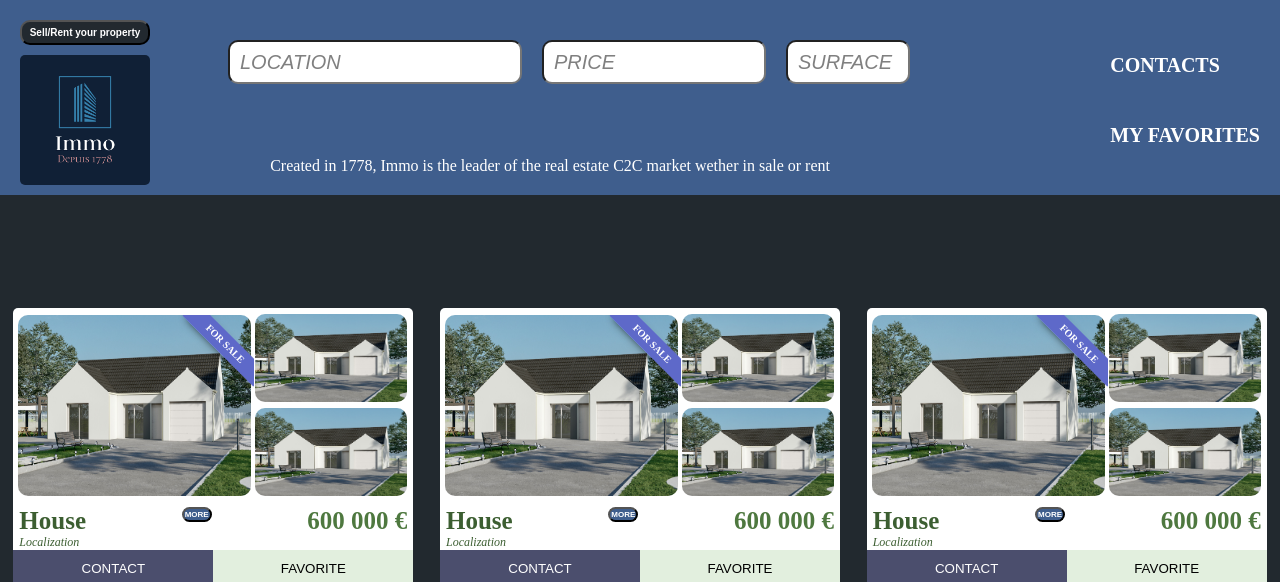
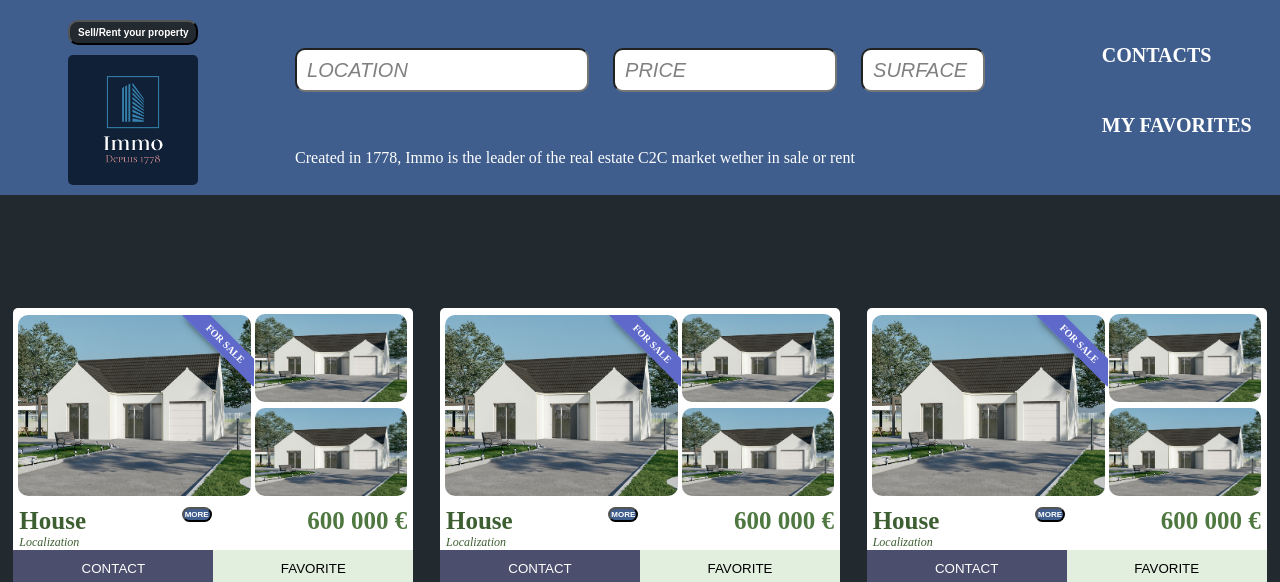
Before and after one commit to Rorill/TP-Immo, a PHP site: page / in a window 1280 px wide. Shown: the top 582 px of the page. Run offline with PHP 8.4, Linux system fonts and the light colour scheme.

Commit message:
adjusted css

```diff
--- a/index.html
+++ b/index.html
@@ -9,14 +9,33 @@
     </head>
 
     <body>
-        <nav class="navbar"><div class="logobutton"><button class="sell">Sell/Rent your property</button>
-            <img class="logo" src="./assets/IMG/Immo.webp" alt=""> </div>
-            <form class="search" action=""><input class="location" placeholder="LOCATION"><input class="price"
-                    placeholder="PRICE" type="number" min="100"><input class="surface" type="number"
-                    placeholder="SURFACE" min="0"></form>
-            <p class="who">Created in 1778, Immo is the leader of the real estate C2C market wether in sale or rent</p>
-            <div class="access"><a href="contacts.html">CONTACTS</a> <a href="myfavorites.html"> MY FAVORITES</a> </div>
-        </nav>
+        <nav>
+        <div class="navbar-left">
+          <div class="logo-button">
+            <button class="sell">Sell/Rent your property</button>
+            <img class="logo" src="./assets/IMG/Immo.webp" alt="">
+          </div>
+        </div>
+
+        <div class="navbarCenter">
+          <form class="search" action="">
+            <input class="location" placeholder="LOCATION">
+            <input class="price" placeholder="PRICE" type="number" min="100">
+            <input class="surface" type="number" placeholder="SURFACE" min="0">
+          </form>
+          <p class="who">Created in 1778, Immo is the leader of the real estate C2C market wether in sale or rent</p>
+        </div>
+
+        <div class="navbar-right">
+          <div class="access">
+            <a href="contacts.html">CONTACTS</a>
+            <a href="myfavorites.html"> MY FAVORITES</a>
+          </div>
+        </div>
+    </nav>
+
+
+
         <div class="advertgrid">
             <div class="cardcontainer one">
                 <div class="card">
--- a/style.css
+++ b/style.css
@@ -8,17 +8,35 @@ body {
     background-color: #3C5E31;
 }
 .navbar {
-    width: 100%;
-    height: 175px;
-    background-color: #3F5E8D;
+
     padding-top: 20px;
     position: sticky;
-    top: 0;
-    margin-bottom: 50px;
-    z-index: 9000;
-
+    justify-content: space-between;
+}
+nav{
+  width: 100%;
+  height: 175px;
+  display: flex;
+  flex-direction: row;
+  justify-content: space-around;
+  position: sticky;
+  background-color: #3F5E8D;
+  margin-bottom: 50px;
+  padding-top: 20px;
+  top: 0;
+  padding-left: 20px;
+  padding-right: 20px;
+  z-index: 9000;
 
 }
+
+.navbarCenter{
+
+  display: flex;
+  flex-direction: column;
+  justify-content: space-around;
+}
+
 .sell {
     width: 130px;
     height: 25px;
@@ -55,19 +73,15 @@ body {
     width: 110px;
 }
 .search {
-    position: absolute;
     top: 40px;
     right: 350px;
 }
 .who {
     color: white;
     font-size: 16px;
-    position: absolute;
-    bottom: 20px;
-    right: 450px;
+
 }
 .access {
-    position: absolute;
     top: 30px;
     right: 20px;
     display: flex;
```
